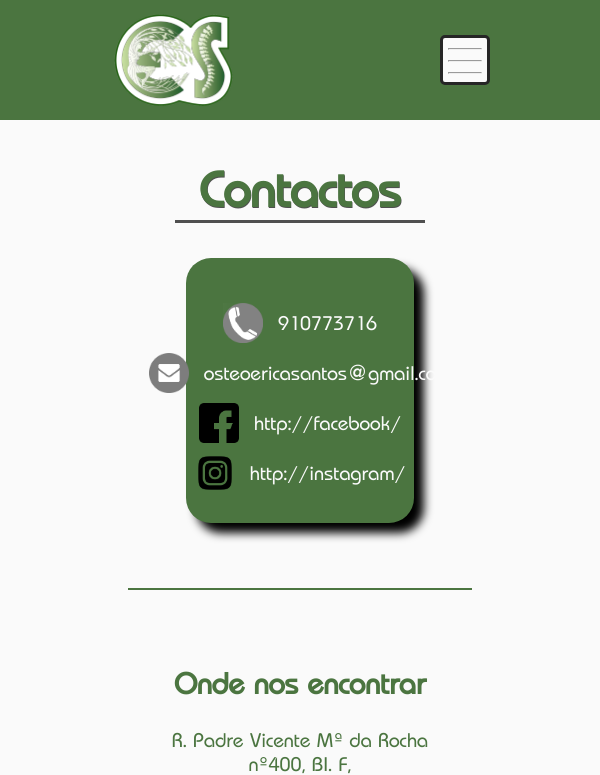
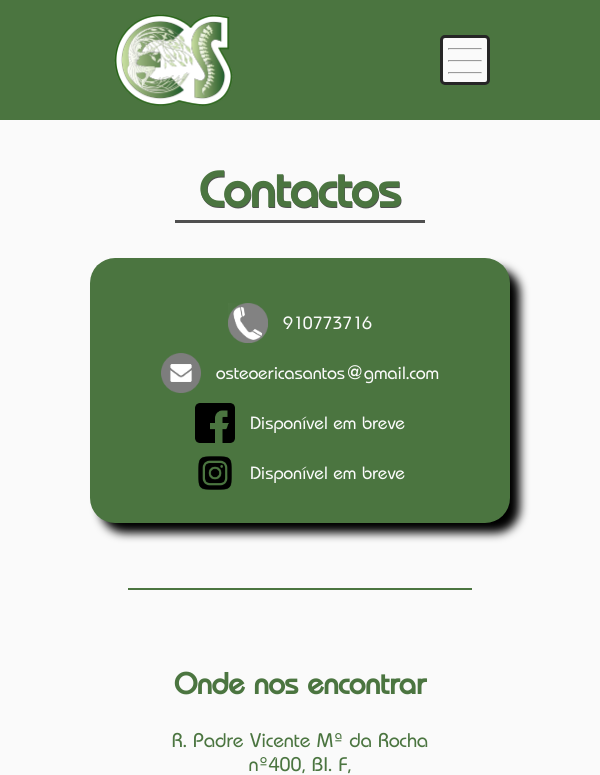
Before and after one commit to DarkMecanist/erica-santos-osteopata-temp, a Django app: page /contactos/ in a window 600 px wide. Shown: the top 775 px of the page. Run offline with Django 3.2, Linux system fonts and the light colour scheme.

Commit message:
Finished mobile view

```diff
--- a/eso/static/eso/styles/styles.css
+++ b/eso/static/eso/styles/styles.css
@@ -416,7 +416,7 @@ button:hover {
 
 .contacts-row {
     background-color: #4B7540;
-    width: 60%;
+    width: 525px;
     height: 225px;
     padding-top: 40px;
     display: flex;
@@ -558,6 +558,10 @@ hr.contacts-separator {
     #nav-menu-expandable.expanded {
         height: 320px;
     }
+
+    #location-contacts-row iframe {
+        height: 200px;
+    }
 }
 
 /********** Extra small devices only **********/
@@ -632,6 +636,20 @@ hr.contacts-separator {
     #opinions-link a:hover {
         background-color: #fafafa;
         color: #4B7540;
+    }
+
+    #location-contacts-row iframe {
+        height: 100px;
+    }
+
+    .contacts-row {
+        width: 420px;
+        height: 225px;
+        font-size: 0.9em;
+    }
+
+    #opinion-form-contacts-row h2 {
+        padding-top: 5px;
     }
 
 }
@@ -729,4 +747,15 @@ hr.contacts-separator {
         background-color: #fafafa;
         color: #4B7540;
     }
+
+    .contacts-row {
+        width: 325px;
+        height: 225px;
+        font-size: 0.8em;
+    }
+
+    #opinion-form-contacts-row h2 {
+        padding-top: 20px;
+        font-size: 1.2em;
+    }
 }
--- a/eso/templates/eso/contacts_page.html
+++ b/eso/templates/eso/contacts_page.html
@@ -16,13 +16,21 @@
             <img src="{% static 'eso/media/email.png' %}" alt="icon-email" class="image-contacts">
             <div>osteoericasantos@gmail.com</div>
         </a>
-        <a href="http:\\www.google.com" target="_blank" class="contact-link contacts-col">
+        <!--<a href="http:\\www.google.com" target="_blank" class="contact-link contacts-col">-->
+            <!--<img src="{% static 'eso/media/facebook.png' %}" alt="icon-facebook" class="image-contacts">-->
+            <!--<div>http://facebook/</div>-->
+        <!--</a>-->
+        <a class="contact-link contacts-col">
             <img src="{% static 'eso/media/facebook.png' %}" alt="icon-facebook" class="image-contacts">
-            <div>http://facebook/</div>
+            <div>Disponível em breve</div>
         </a>
-        <a href="http:\\www.google.com" target="_blank" class="contact-link contacts-col">
+        <!--<a href="http:\\www.google.com" target="_blank" class="contact-link contacts-col">
             <img src="{% static 'eso/media/instagram.png' %}" alt="icon-instagram" class="image-contacts">
             <div>http://instagram/</div>
+        </a>-->
+        <a class="contact-link contacts-col">
+            <img src="{% static 'eso/media/instagram.png' %}" alt="icon-instagram" class="image-contacts">
+            <div>Disponível em breve</div>
         </a>
 </div>
     <hr class="contacts-separator">
```
Also changed, not shown: 1 other file.
